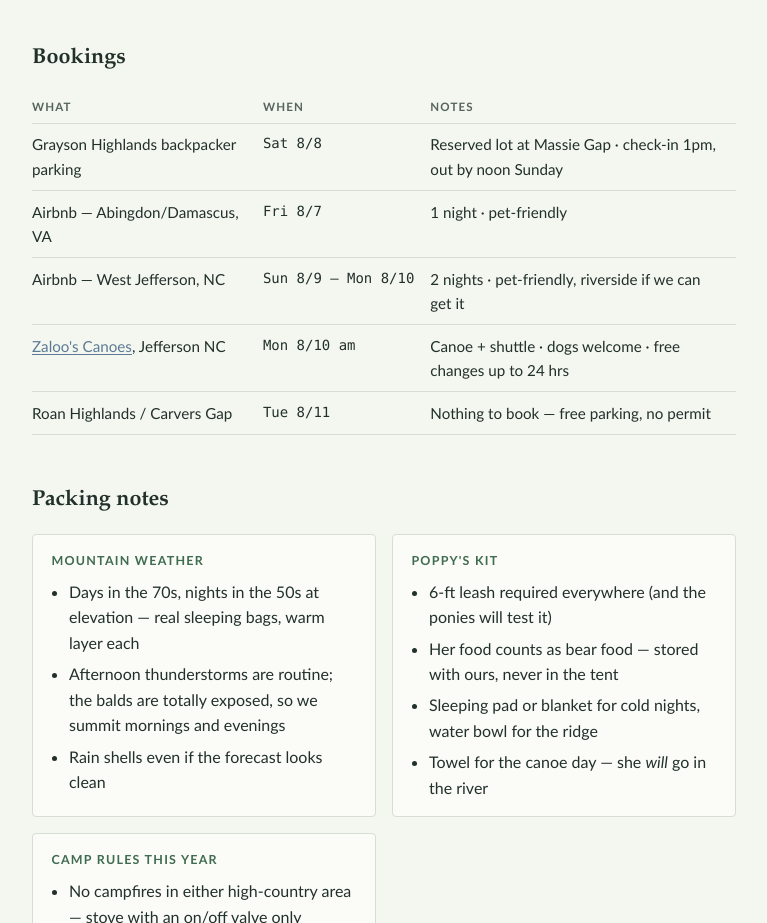
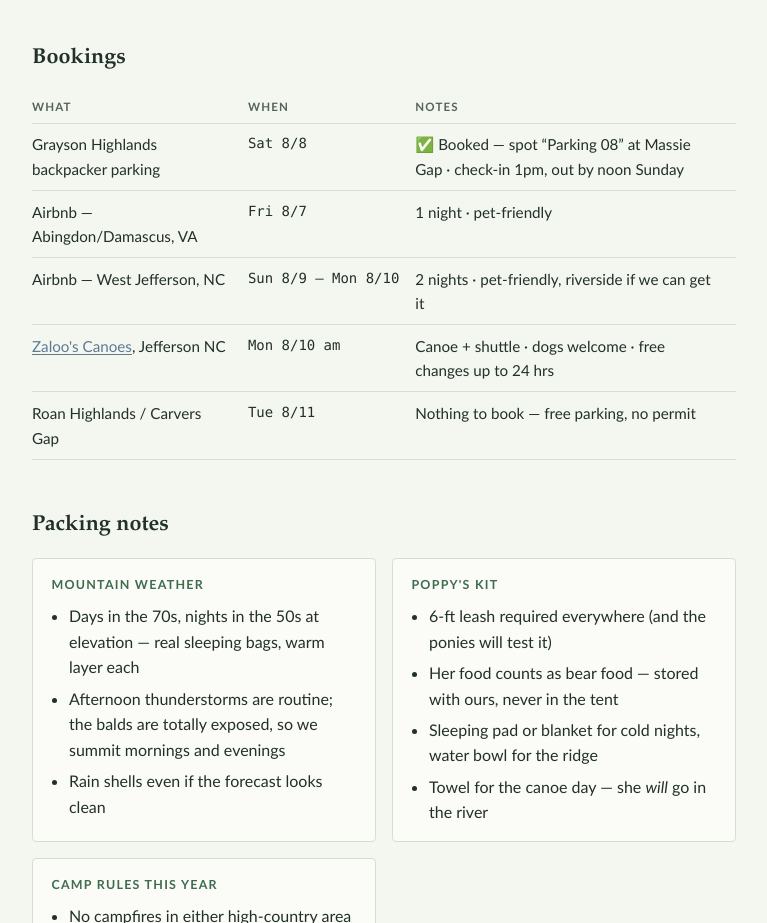
Before and after one commit to blobology/vacation, a plain HTML site: page itinerary.html in a window 1280 px wide. Shown: the part 1740-2663 px from the top of the page, without its empty margins (256-1023 px from the left). Drawn offline with Linux system fonts and the light colour scheme.

Commit message:
Mark Grayson backpacker parking as booked (spot Parking 08)
Co-Authored-By: Claude Fable 5 <noreply@anthropic.com>

```diff
--- a/itinerary.html
+++ b/itinerary.html
@@ -238,7 +238,7 @@
   <div class="tablewrap">
     <table>
       <tr><th>What</th><th>When</th><th>Notes</th></tr>
-      <tr><td>Grayson Highlands backpacker parking</td><td class="num">Sat 8/8</td><td>Reserved lot at Massie Gap · check-in 1pm, out by noon Sunday</td></tr>
+      <tr><td>Grayson Highlands backpacker parking</td><td class="num">Sat 8/8</td><td>✅ Booked — spot “Parking 08” at Massie Gap · check-in 1pm, out by noon Sunday</td></tr>
       <tr><td>Airbnb — Abingdon/Damascus, VA</td><td class="num">Fri 8/7</td><td>1 night · pet-friendly</td></tr>
       <tr><td>Airbnb — West Jefferson, NC</td><td class="num">Sun 8/9 – Mon 8/10</td><td>2 nights · pet-friendly, riverside if we can get it</td></tr>
       <tr><td><a href="https://zaloos.com/">Zaloo's Canoes</a>, Jefferson NC</td><td class="num">Mon 8/10 am</td><td>Canoe + shuttle · dogs welcome · free changes up to 24 hrs</td></tr>
```
